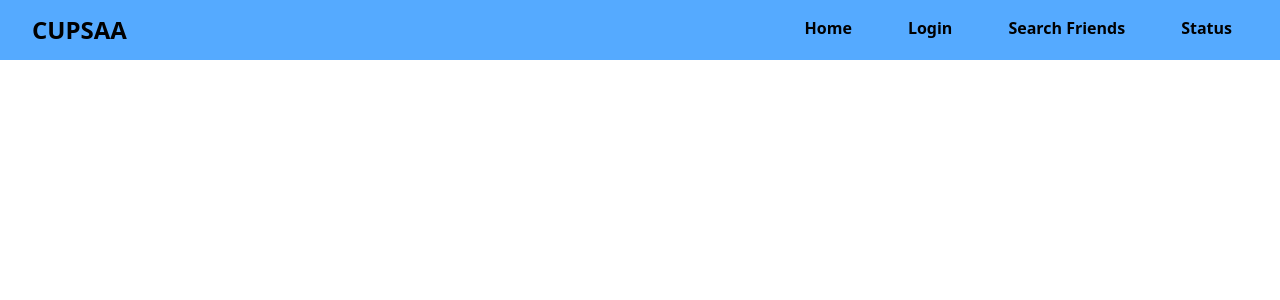
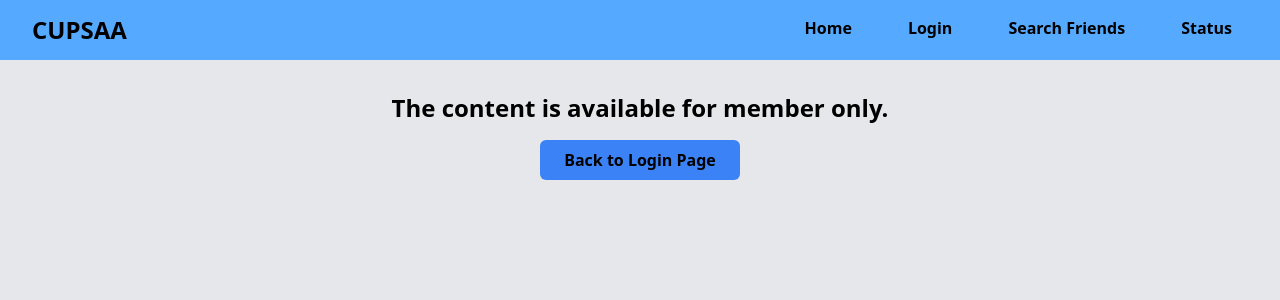
Before and after one commit to Polapob/cupsa-frontend, a Vue app: page /login-guard in a window 1280 px wide. Shown: the top 300 px of the page. Built offline with nearby package versions, Linux system fonts and the light colour scheme; what vue-query would draw is missing.

Commit message:
add login guard + change button transition design

```diff
--- a/src/router/index.ts
+++ b/src/router/index.ts
@@ -3,6 +3,7 @@ import Home from "../views/Home.vue";
 import Login from "../views/Login.vue";
 import SearchFriends from "../views/SearchFriends.vue";
 import CheckMemberStatus from "../views/CheckMemberStatus.vue";
+import LoginGuard from "../views/LoginGuard.vue";
 import authService from "../services/AuthService";
 
 const routes = [
@@ -10,6 +11,7 @@ const routes = [
   { path: "/login", component: Login },
   { path: "/search-friends", component: SearchFriends },
   { path: "/check-member-status", component: CheckMemberStatus },
+  { path: "/login-guard", component: LoginGuard },
 ];
 
 const router = createRouter({
@@ -22,7 +24,10 @@ router.beforeEach((guard) => {
   const { path } = guard;
   if (!!GUARD_PATHS.find((eachPath) => path === eachPath)) {
     console.log("pass-this =", path);
-    return authService.validateAuthToken();
+    if (!authService.validateAuthToken()) {
+      return { path: "/login-guard", query: {} };
+    }
+    return true;
   }
   return true;
 });
--- a/src/views/Login.vue
+++ b/src/views/Login.vue
@@ -15,7 +15,7 @@ const [handleOnSubmit, email, password] = useAuth();
     </div>
     <button
       @click="() => handleOnSubmit(email, password)"
-      class="border-2 w-[500px] my-4 py-2 rounded-xl bg-blue-400 hover:bg-opacity-80 font-bold transition-[background-color] duration-200"
+      class="border-2 w-[500px] my-4 py-2 rounded-xl bg-blue-400 hover:bg-opacity-80 font-bold transition-all hover:text-[18px] hover:py-[10px] hover:w-[520px] duration-200"
     >
       Login
     </button>
--- /dev/null
+++ b/src/views/LoginGuard.vue
@@ -0,0 +1,13 @@
+<script setup lang="ts"></script>
+<template>
+  <div class="flex flex-col justify-start items-center min-h-screen bg-gray-200 py-8 gap-y-4">
+    <div class="font-bold text-2xl">The content is available for member only.</div>
+    <router-link to="/login">
+      <button
+        class="px-6 py-2 font-bold bg-blue-500 rounded-md hover:bg-opacity-70 transition-[background-color_padding_text] ease-linear duration-200 hover:py-[10px] hover:text-[18px]"
+      >
+        Back to Login Page
+      </button>
+    </router-link>
+  </div>
+</template>
```
